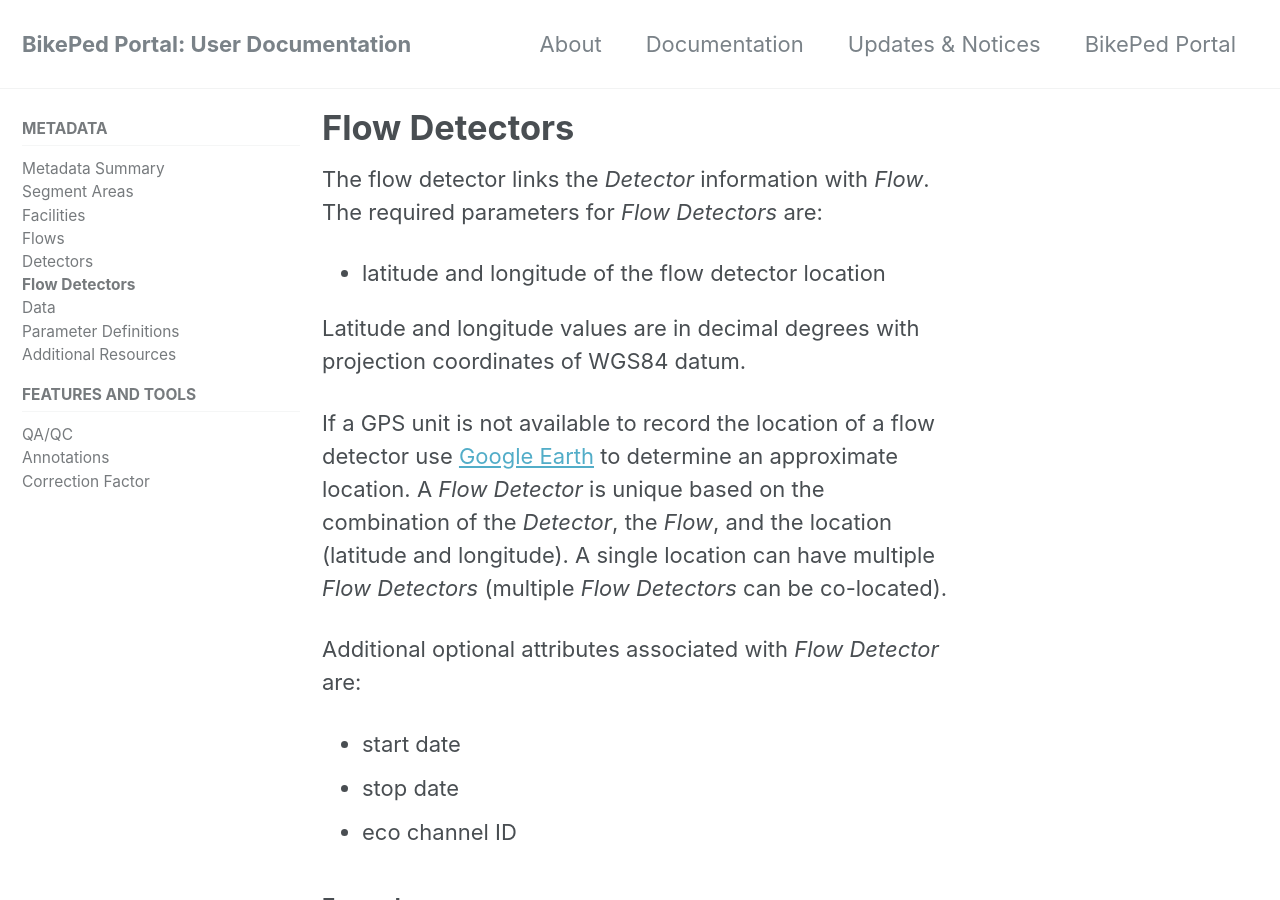
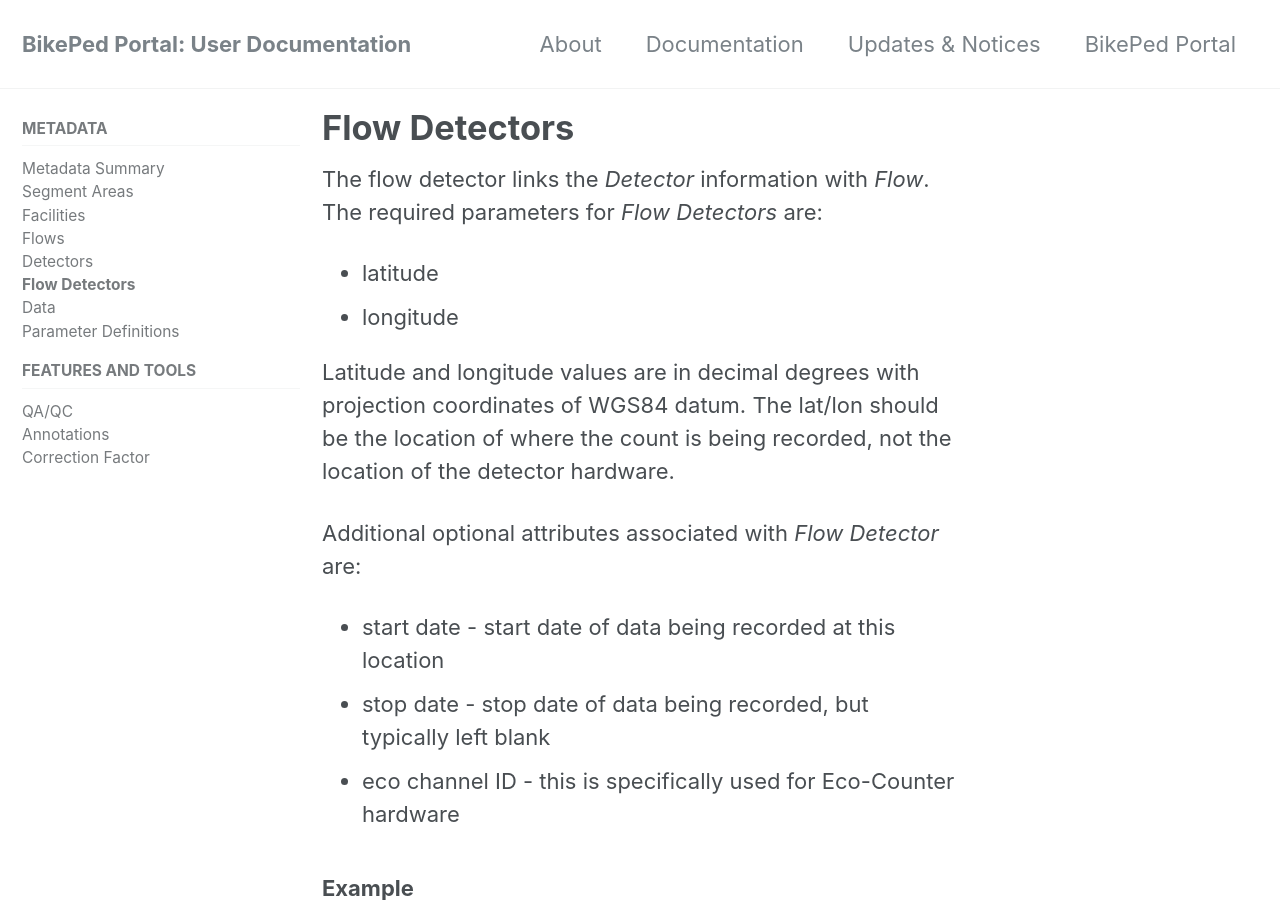
Before and after one commit to PSUTrec/documentation, a Jekyll site: the page built from _documents/05-flow-detector.md, in a window 1280 px wide and 900 px high. Built offline with Jekyll 4.4.1, drawn with Linux system fonts in a browser that asks for light colours; nearby versions of some CDN libraries.

Commit message:
minor updates

```diff
--- a/_data/navigation.yml
+++ b/_data/navigation.yml
@@ -31,8 +31,8 @@ documents:
         url: /documents/06-data/
       - title: "Parameter Definitions"
         url: /documents/07-parameter-definitions/
-      - title: "Additional Resources"
-        url: /documents/08-additional-resources/
+#      - title: "Additional Resources"
+#        url: /documents/08-additional-resources/
 
   - title: Features and Tools
     url: /documentation/documents/
--- a/_documents/05-flow-detector.md
+++ b/_documents/05-flow-detector.md
@@ -3,17 +3,16 @@ title: "Flow Detectors"
 ---
 The flow detector links the _Detector_ information with _Flow_. The required parameters for _Flow Detectors_ are:
 
-* latitude and longitude of the flow detector location
+* latitude
+* longitude
 
-Latitude and longitude values are in decimal degrees with projection coordinates of WGS84 datum.
-
-If a GPS unit is not available to record the location of a flow detector use [Google Earth]({{ site.url }}{{ base.url }}/documents/08-additional-resources.md) to determine an approximate location. A _Flow Detector_ is unique based on the combination of the _Detector_, the _Flow_, and the location (latitude and longitude). A single location can have multiple _Flow Detectors_ (multiple _Flow Detectors_ can be co-located).
+Latitude and longitude values are in decimal degrees with projection coordinates of WGS84 datum. The lat/lon should be the location of where the count is being recorded, not the location of the detector hardware.
 
 Additional optional attributes associated with _Flow Detector_ are:
 
-* start date
-* stop date
-* eco channel ID
+* start date - start date of data being recorded at this location
+* stop date - stop date of data being recorded, but typically left blank
+* eco channel ID - this is specifically used for Eco-Counter hardware
 
 ### Example
 
```
Also changed, not shown: _documents/03-flows.md (+2 -0 lines), _documents/04-detectors.md (+4 -3 lines).
